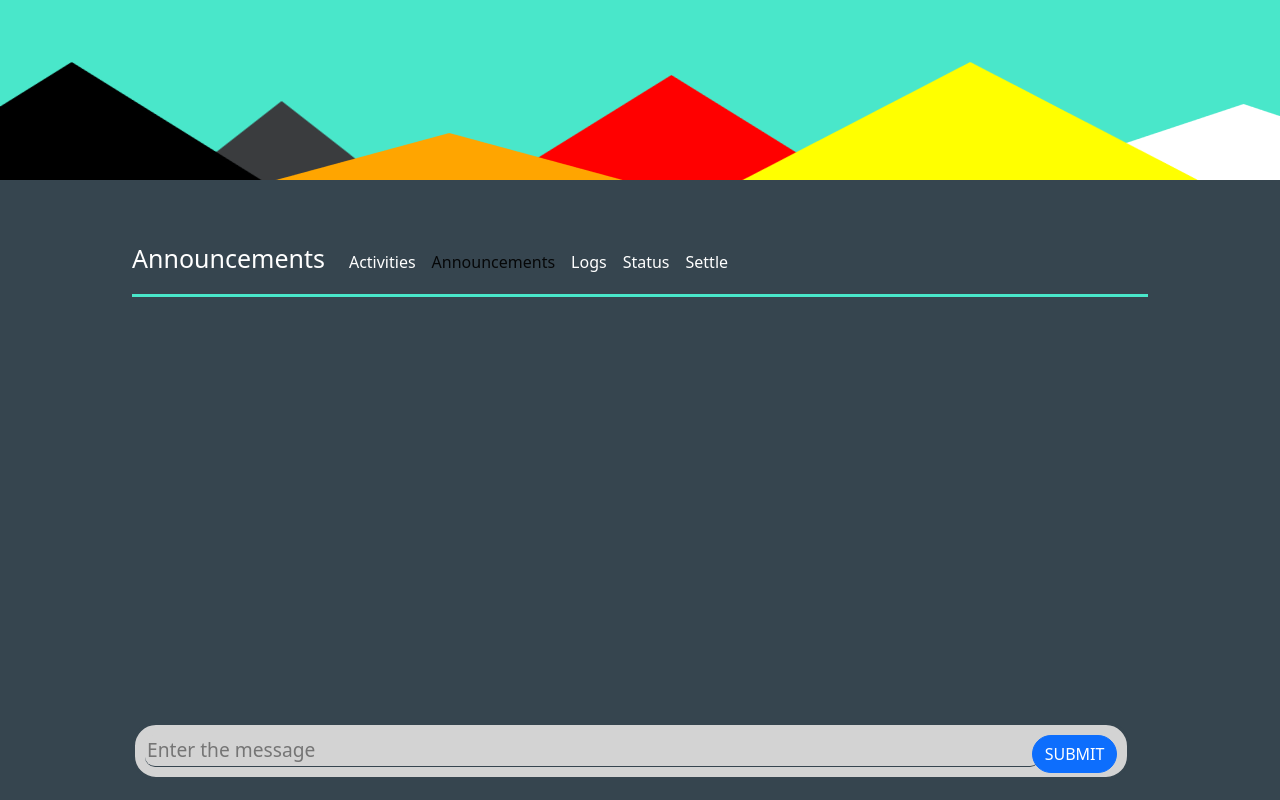
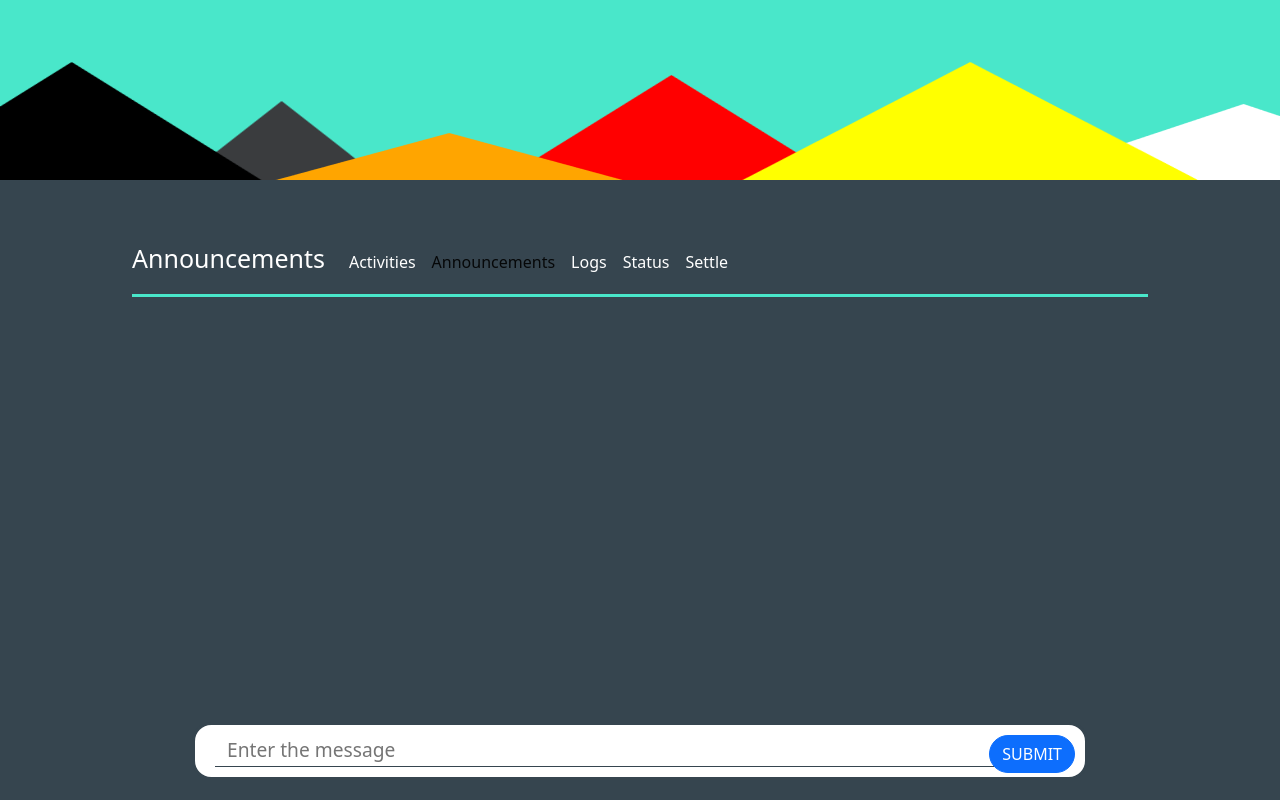
Before and after one commit to keval-03/FSD_MiniProject, a plain HTML site: page announcements.html in a window 1280 px wide. Drawn offline with nearby package versions, Linux system fonts and the light colour scheme; no server answers.

Commit message:
seventh_part2

```diff
--- a/announcements.html
+++ b/announcements.html
@@ -4,7 +4,8 @@
     <meta charset="UTF-8" />
     <meta http-equiv="X-UA-Compatible" content="IE=edge" />
     <meta name="viewport" content="width=device-width, initial-scale=1.0" />
-    <title>Announcements</title>
+    <link rel="icon" type="image/x-icon" href="/images/logo_icon.ico" />
+    <title>Announcement</title>
 
     <!-- CSS only -->
     <link
@@ -165,24 +166,25 @@
     .inputCont {
       position: fixed;
       bottom: 0;
-      width: 78%;
+      width: 70%;
       height: fit-content;
       padding: 10px;
-      margin: 50px;
+      left: 50%;
+      transform: translate(-50%,0);
       margin-bottom: 20px;
-      background-color: lightgray;
+      background-color: white;
       border:#36454f solid;
-      border-radius: 1.5rem;
+      border-radius: 1.2rem;
     }
 
     .mssg_input {
-      width: 50%;
       border: none;
       border-bottom: #36454f solid thin;
-      width: 92%;
+      width: 90%;
+      margin-left: 10px;
       font-size: 1.2rem;
-      border-radius: 10px;
-      background-color: lightgray;
+      /* border-radius: 10px; */
+      background-color: white;
     }
   </style>
   <body>
@@ -214,7 +216,7 @@
     </div>
 
     <div class="inputCont">
-        <span><input class="mssg_input" type="text" placeholder="Enter the message"/></span>
+        <span><input class="mssg_input" type="text" placeholder="  Enter the message"/></span>
         <span><button class="btn btn-primary" onclick="submit_mssg()">SUBMIT</button></span>
       </div>
   </body>
@@ -283,6 +285,7 @@
 
         function submit_mssg(){
           let mssg_val=document.querySelector('.mssg_input').value;
+          if(mssg_val === "") return;
           let user_id = localStorage.getItem('user_id');
           let group_id = localStorage.getItem('group_id');
 
```
Also changed, not shown: logs.html (+2 -1 lines), status.html (+2 -2 lines).
